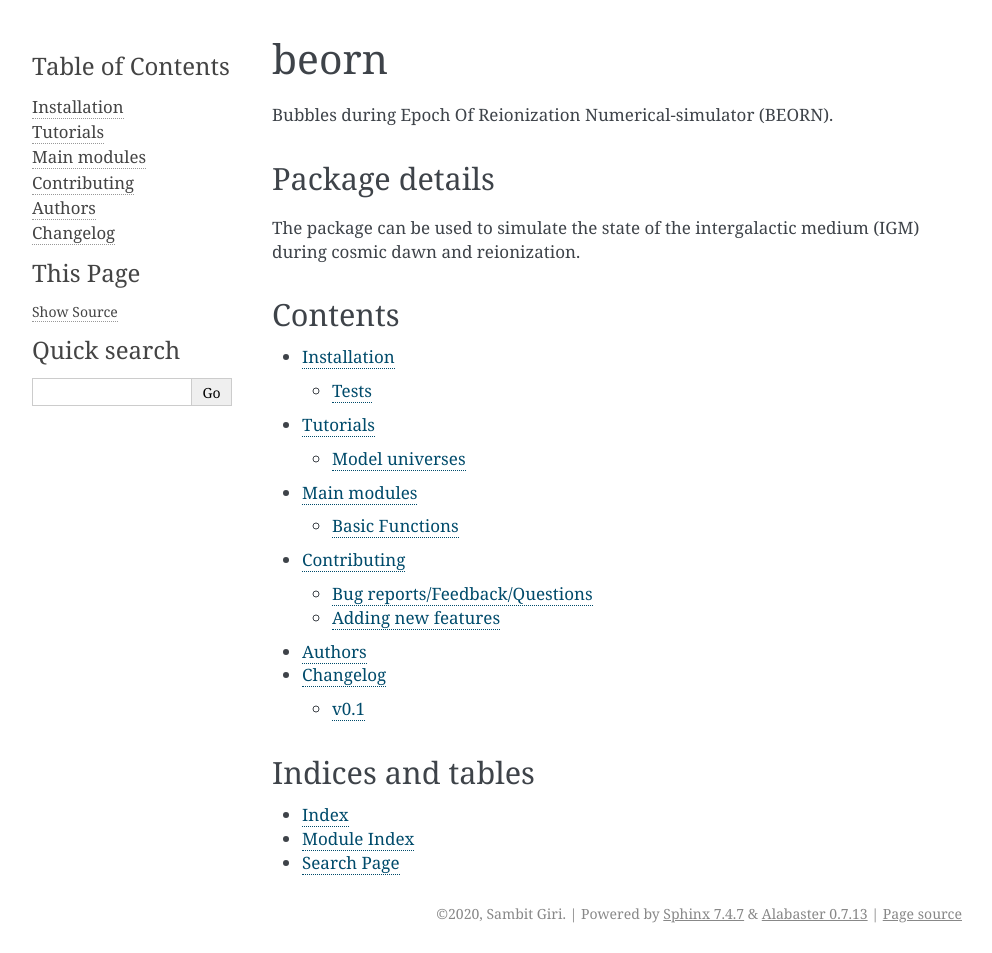
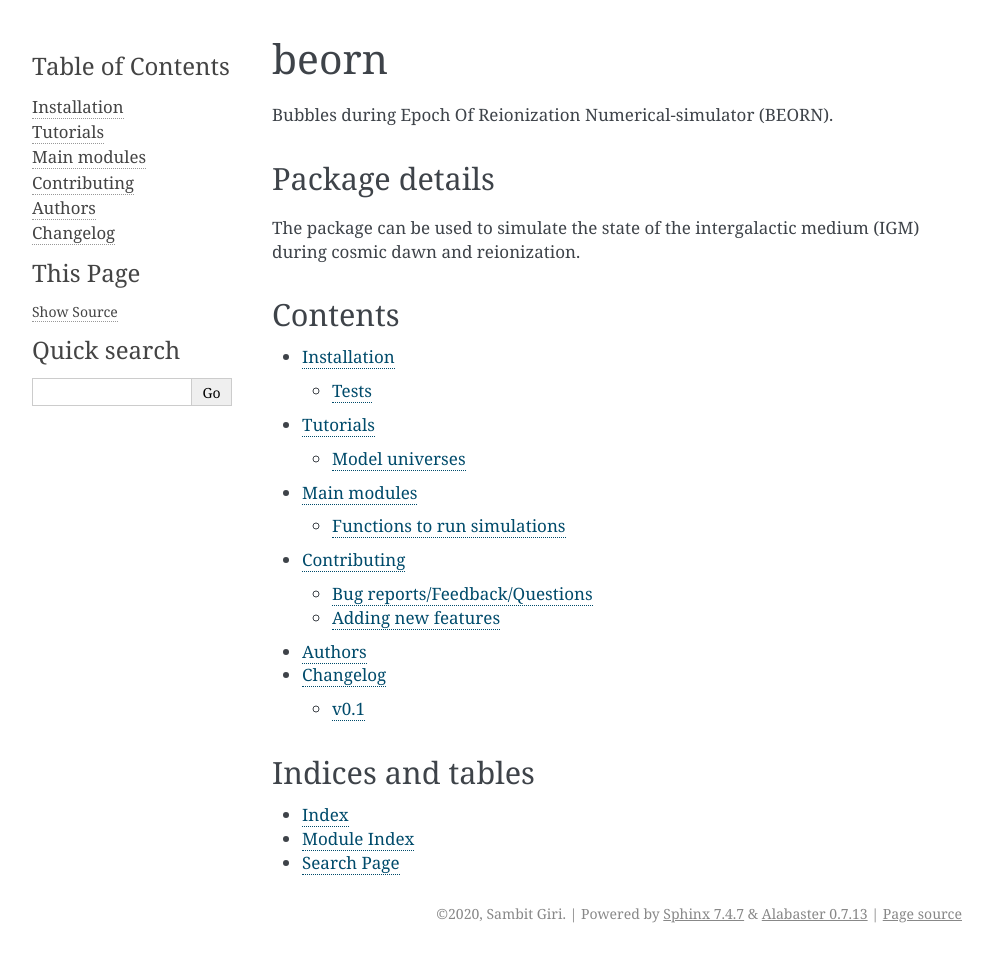
Before and after one commit to sambit-giri/beorn, a Sphinx documentation site: the page built from docs/index.rst, in a window 1280 px wide. Shown: the whole page, without its empty margins (148-1140 px from the left). Built offline with Sphinx 7.4.7, drawn with Linux system fonts in a browser that asks for light colours.

Commit message:
title of run_code module list updated

```diff
--- a/docs/contents.rst
+++ b/docs/contents.rst
@@ -2,7 +2,7 @@
 Main modules
 ============
 
-Basic Functions
----------------
+Functions to run simulations
+----------------------------
 .. automodule:: beorn.run_code
     :members:
```
